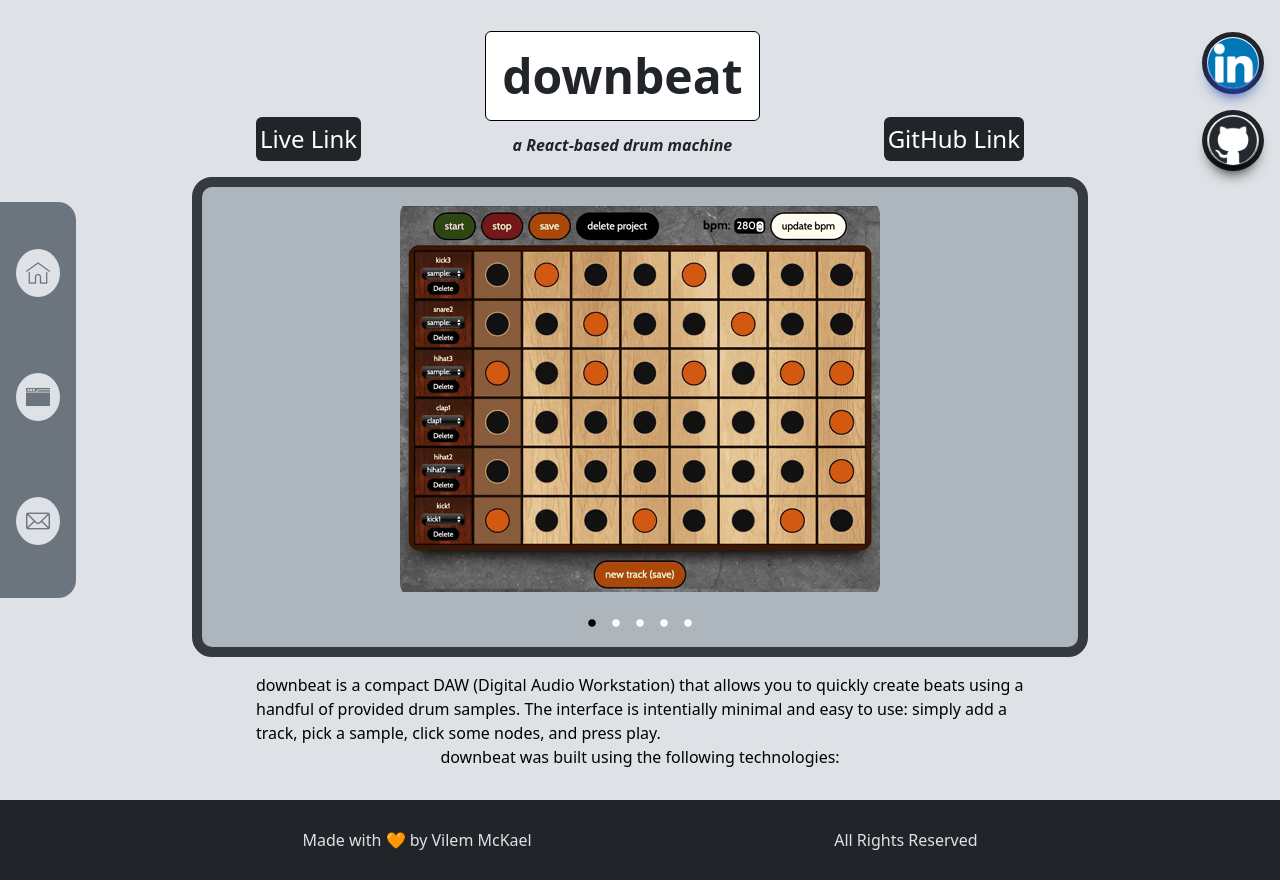
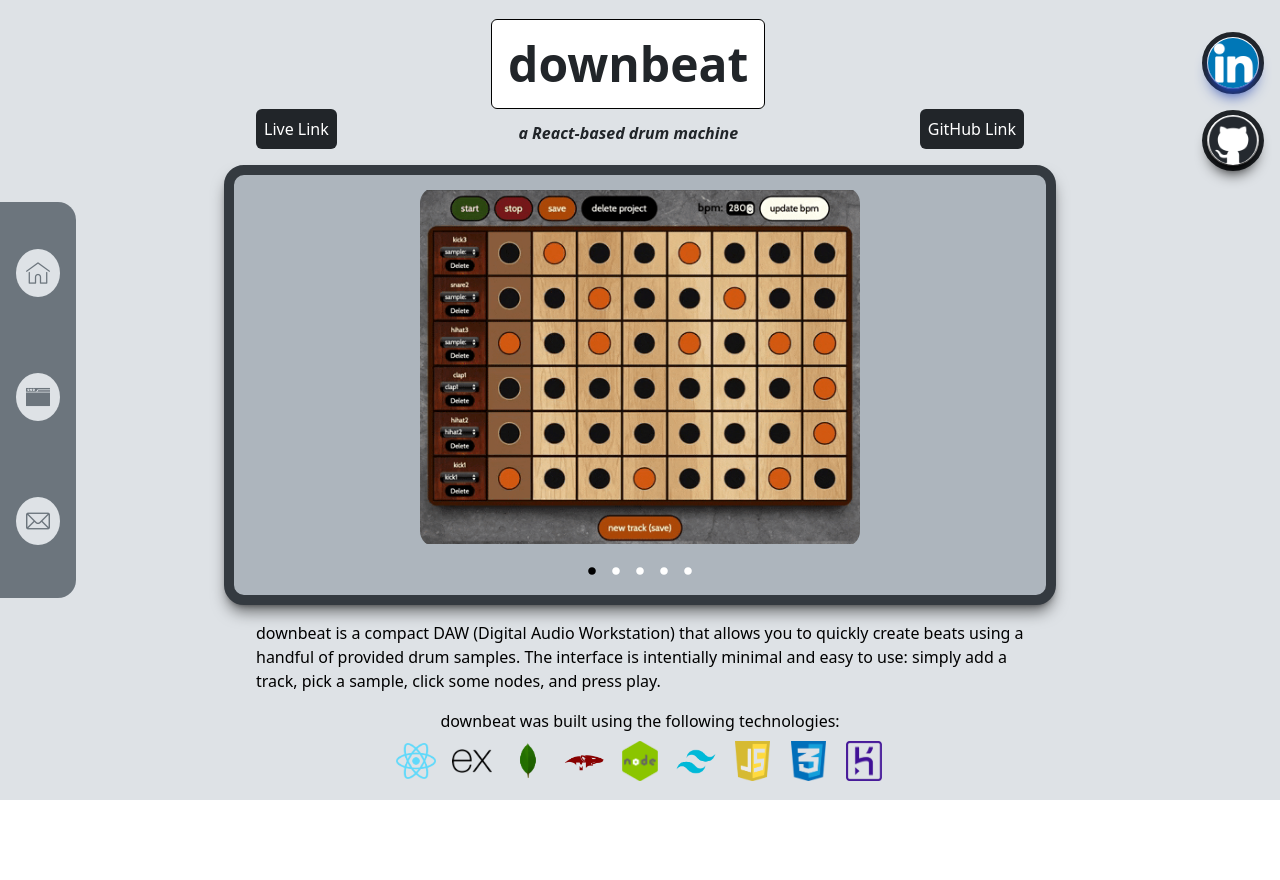
Before and after one commit to Vilem-McKael/Portfolio, a React (Vite) app: page /projects in a window 1280 px wide. After the commit the page ends 800 px from the top, so only its background shows below. Built offline with nearby package versions, Linux system fonts and the light colour scheme.

Commit message:
adds even more information to project slides, adds project technology-used images, formats project screen further

```diff
--- a/src/components/BigSlider/BigSlider.jsx
+++ b/src/components/BigSlider/BigSlider.jsx
@@ -33,9 +33,9 @@ export default function BigSlider({slides}) {
     }
 
   return (
-    <div className='w-[70vw] h-[60vh] relative group bg-accent1 border-med_dark border-[10px] rounded-[20px]'>
+    <div className='w-[65vw] h-[55vh] relative group bg-accent1 border-med_dark border-[10px] rounded-[20px] shadow-black/50 shadow-lg'>
         <div className='w-full h-full flex flex-col justify-evenly items-center'>
-            <div style={{backgroundImage: `url(${slides[currentIndex]})`}} className='w-[60vmin] h-[50vmin] max-w-[80vw] max-h-[70vh] rounded-2xl bg-center bg-contain bg-no-repeat'>
+            <div style={{backgroundImage: `url(${slides[currentIndex]})`}} className='w-[55vmin] h-[45vmin] max-w-[80vw] max-h-[70vh] rounded-2xl bg-center bg-contain bg-no-repeat'>
             </div>
             <div className='flex justify-center'>
             {slides.map((card, idx) => (
--- a/src/components/ProjectSlide/ProjectSlide.jsx
+++ b/src/components/ProjectSlide/ProjectSlide.jsx
@@ -20,20 +20,26 @@ export default function ProjectSlide({title, subheader, id, description, technol
   return (
     <div id={id} style={{backgroundColor: Colors[ColorDict[index]]}} className='snap-start flex flex-col justify-center items-center h-[100vh] w-[100vw]'>
         <div className='flex flex-row w-full justify-between items-end mb-[2vmin] px-[10vw]'>
-          <div onClick={() => window.open(liveLink)} className='bg-dark text-light1 text-[24px] p-[.5vmin] ml-[10vw] rounded-[6px] cursor-pointer'>Live Link</div>
+          <div onClick={() => window.open(liveLink)} className='bg-dark text-light1 text-[16px] p-[1vmin] ml-[10vw] rounded-[6px] cursor-pointer'>Live Link</div>
           <div className='flex flex-col justify-center items-center'>
             <div className='max-w-[30vw] text-center text-[48px] text-dark py-[1vh] px-[2vh] border-black border-[.1vmin] font-bold rounded-[6px] bg-light1'>{title}</div>
             <div className='max-w-[30vw] text-center text-dark mt-[1vh] py-[.5vmin] px-[.5vmin] italic font-semibold'>{subheader}</div>
           </div>
-          <div onClick={() => window.open(githubLink)} className='bg-dark text-light1 text-[24px] p-[.5vmin] mr-[10vw] rounded-[6px] cursor-pointer'>GitHub Link</div>
+          <div onClick={() => window.open(githubLink)} className='bg-dark text-light1 text-[16px] p-[1vmin] mr-[10vw] rounded-[6px] cursor-pointer'>GitHub Link</div>
         </div>
         <BigSlider slides={images}/>
         <div className='px-[20vw] mt-[2vh]'>{description}</div>
-        <div>
+        <div className='flex flex-col mt-[2vh]'>
+          <div className='text-center mb-[1vh]'>
           {title} was built using the following technologies:<br />
-          {technologies.map((tech) => {
-
-          })}
+          </div>
+          <div className='flex flex-row justify-center'>
+            {technologies.map((tech, idx) => {
+              return (
+                <div style={{backgroundImage: `url(${tech})`}} key={idx} className='h-[5vmin] w-[5vmin] bg-contain bg-center bg-no-repeat mx-[1vmin]'></div>
+              )
+            })}
+          </div>
         </div>
 
       </div>
--- a/src/constants/projects.js
+++ b/src/constants/projects.js
@@ -73,7 +73,7 @@ const Projects = [
     subheader: 'I\'m having a problem with my code... can I share my screen?',
     id: 'cisms',
     description: 'Can I Share My Screen is a social code-sharing application, enabling programmers to post their code snippets or questions and receive feedback from their peers.',
-    technologies: [],
+    technologies: [express, node, mongodb, mongoose, bootstrap, heroku],
     liveLink: 'https://can-i-share-my-screen.herokuapp.com/',
     githubLink: 'https://github.com/Tri-Coders-SMV/can-i-share-my-screen',
     demoGIF: '',
@@ -83,8 +83,8 @@ const Projects = [
     title: 'Ultimate Leapfrog',
     subheader: 'An In-Browser Checkers Game',
     id: 'checkers',
-    description: '',
-    technologies: [],
+    description: 'This two player in-browser checkers game includes many features of the classic board game, including king pieces and forced capturing.',
+    technologies: [html, css, javascript],
     liveLink: 'https://vilem-mckael.github.io/Ultimate-Leapfrog-Checkers-Game/',
     githubLink: 'https://github.com/Vilem-McKael/Ultimate-Leapfrog-Checkers-Game',
     demoGIF: '',
--- a/src/pages/App/App.jsx
+++ b/src/pages/App/App.jsx
@@ -36,11 +36,8 @@ function App() {
           <Route path='/projects' element={<ProjectPage updatePageName={updatePageName}/>}/>
           <Route path='/contact' element={<ContactPage updatePageName={updatePageName}/>}/>
         </Routes>
-        <Footer />
+        {currentPageName !== 'projects' && <Footer />}
       </div>
-      {/* <div>
-        <Footer />
-      </div> */}
     </div>
 
   )
--- a/src/pages/WelcomePage/WelcomePage.jsx
+++ b/src/pages/WelcomePage/WelcomePage.jsx
@@ -88,8 +88,12 @@ export default function WelcomePage({updatePageName}) {
 
       </div>
 
-      <div className='flex flex-col justify-center items-center w-[100vw] text-light2 bg-dark'>
+      <div className='flex flex-col justify-center items-center w-[100vw] pt-[2vh] text-light2 bg-dark'>
         <h1 className='text-[32px]'>This portfolio was built using React.js & TailwindCSS</h1>
+        <h1 className='text-[16px] mt-[2vh]'>
+        Check out some of my projects by heading to the project page,<br />
+        or find out how to get in touch with me on the contact page!
+        </h1>
       </div>
 
 
```
